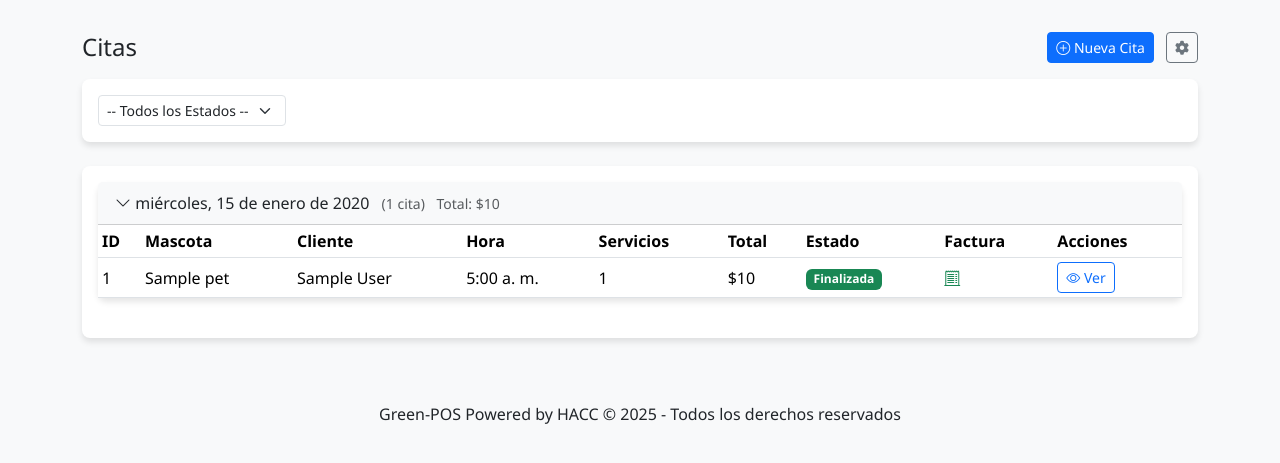
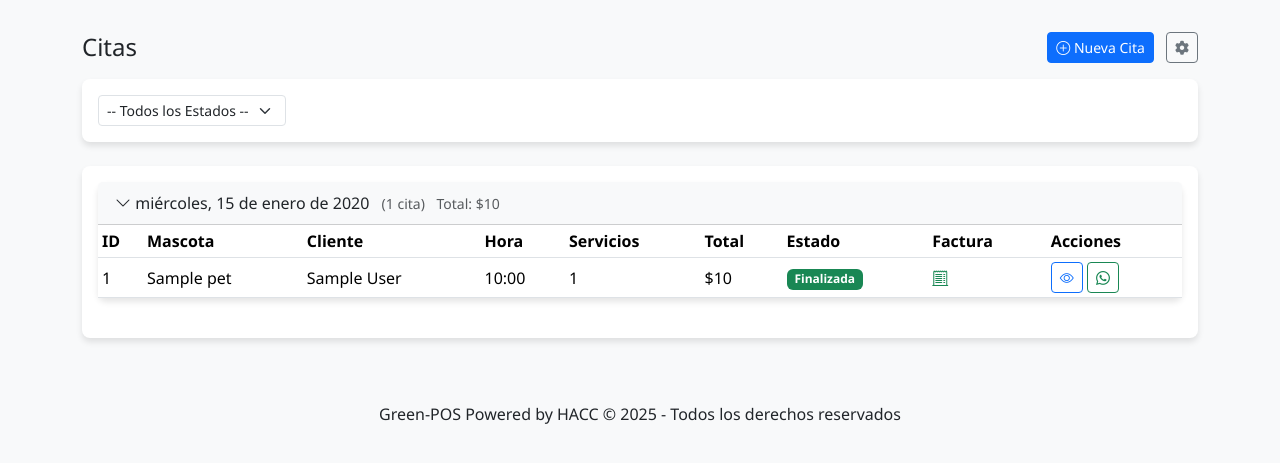
Before and after one commit to handresc1127/Green-POS, a Flask app: page /appointments in a window 1280 px wide. Shown: the part 80-543 px from the top of the page. Run offline with Flask 3, Linux system fonts and the light colour scheme; a user stored in the database is signed in; tables that the repository leaves empty hold one stand-in row (values such as "Sample post"); some libraries are stand-ins or nearby versions.

Commit message:
refactor: Simplify appointment date handling and improve time display in list view

```diff
--- a/app.py
+++ b/app.py
@@ -1108,20 +1108,16 @@ def appointment_list():
 
     appointments = q.all()
 
-    # Agrupar citas por fecha local (Colombia)
+    # Agrupar citas por fecha (sin conversión de zona horaria)
+    # Las citas se programan y guardan en hora local, por lo que no necesitan conversión
     appointments_by_date = {}
 
     for appointment in appointments:
         # Usar scheduled_at si existe, sino created_at
         date_to_use = appointment.scheduled_at if appointment.scheduled_at else appointment.created_at
 
-        # Asegurarse de que la fecha sea aware si no lo es
-        if date_to_use.tzinfo is None:
-            date_to_use = date_to_use.replace(tzinfo=timezone.utc)
-
-        # Convertir la fecha UTC a hora local de Colombia
-        local_date = date_to_use.astimezone(CO_TZ)
-        date_str = local_date.strftime('%Y-%m-%d')
+        # Extraer solo la fecha (sin conversión de zona horaria)
+        date_str = date_to_use.strftime('%Y-%m-%d')
 
         if date_str not in appointments_by_date:
             appointments_by_date[date_str] = []
--- a/templates/appointments/list.html
+++ b/templates/appointments/list.html
@@ -103,9 +103,7 @@
                   <td>{{ a.customer.name if a.customer else '' }}</td>
                   <td>
                     {% if a.scheduled_at %}
-                      <span class="utc-time" data-utc="{{ a.scheduled_at.isoformat() }}">
-                        {{ a.scheduled_at|format_time_co }}
-                      </span>
+                      {{ a.scheduled_at.strftime('%H:%M') }}
                     {% else %}
                       <span class="text-muted">(No programada)</span>
                     {% endif %}
@@ -129,9 +127,17 @@
                     {% endif %}
                   </td>
                   <td>
-                    <a href="{{ url_for('appointment_view', id=a.id) }}" class="btn btn-sm btn-outline-primary">
-                      <i class="bi bi-eye"></i> Ver
+                    <a href="{{ url_for('appointment_view', id=a.id) }}" class="btn btn-sm btn-outline-primary" title="Ver detalles">
+                      <i class="bi bi-eye"></i>
                     </a>
+                    {% if a.customer and a.customer.phone %}
+                    <a href="https://wa.me/+57{{ a.customer.phone.replace(' ', '').replace('-', '') }}?text=Hola%20desde%20Pet%20Verde%20queremos%20confirmar%20la%20cita%20con%20nuestra%20groomer%20para%20{{ a.pet.name if a.pet else 'su mascota' }}"
+                       class="btn btn-sm btn-outline-success"
+                       target="_blank"
+                       title="Enviar WhatsApp">
+                      <i class="bi bi-whatsapp"></i>
+                    </a>
+                    {% endif %}
                   </td>
                 </tr>
                 {% endfor %}
@@ -191,16 +197,6 @@
             };
             el.textContent = d.toLocaleDateString('es-ES', options);
         });
-
-        // Formatear horas en zona horaria local
-        document.querySelectorAll('.utc-time').forEach(el => {
-            const iso = el.getAttribute('data-utc');
-            if (!iso) return;
-
-            // La conversión ya se hace en el servidor con format_time_co
-            // El elemento ya tiene la hora correcta de Colombia
-            return;
-        });
     });
 </script>
 {% endblock %}
```
